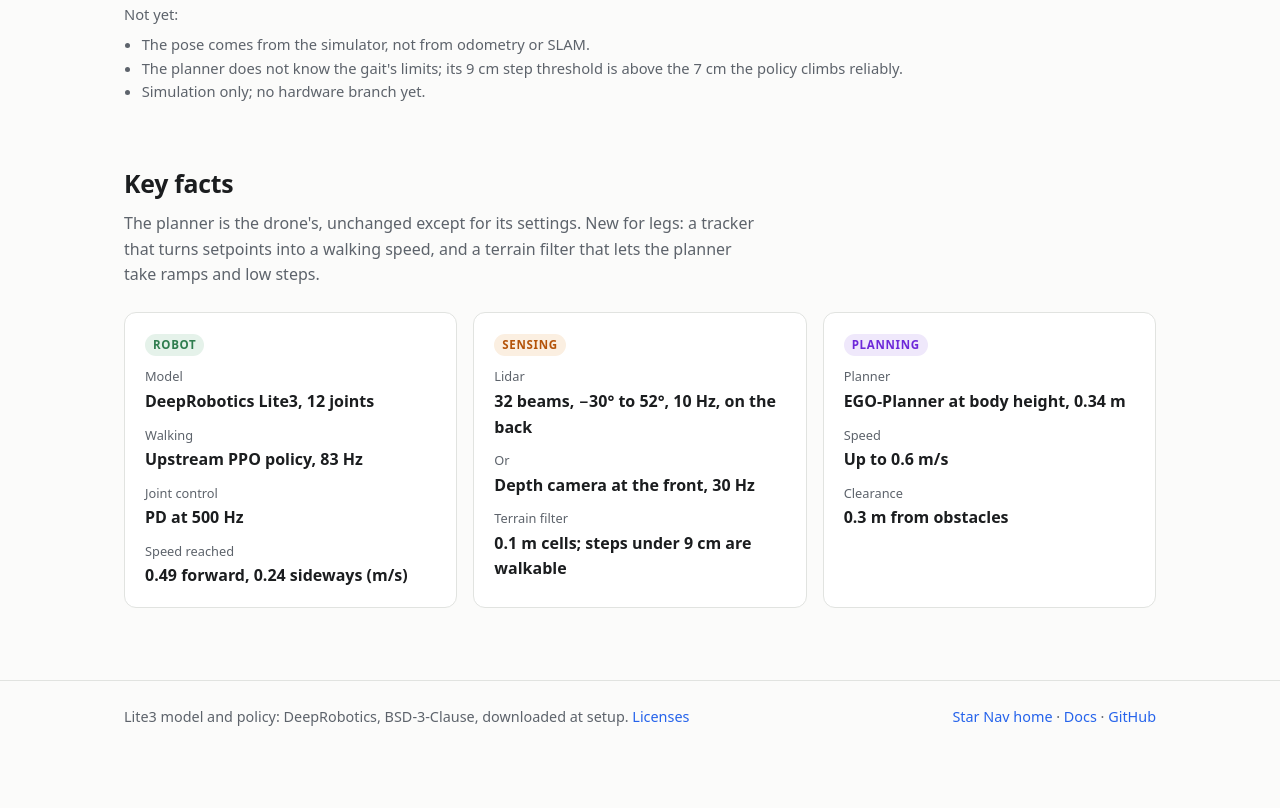
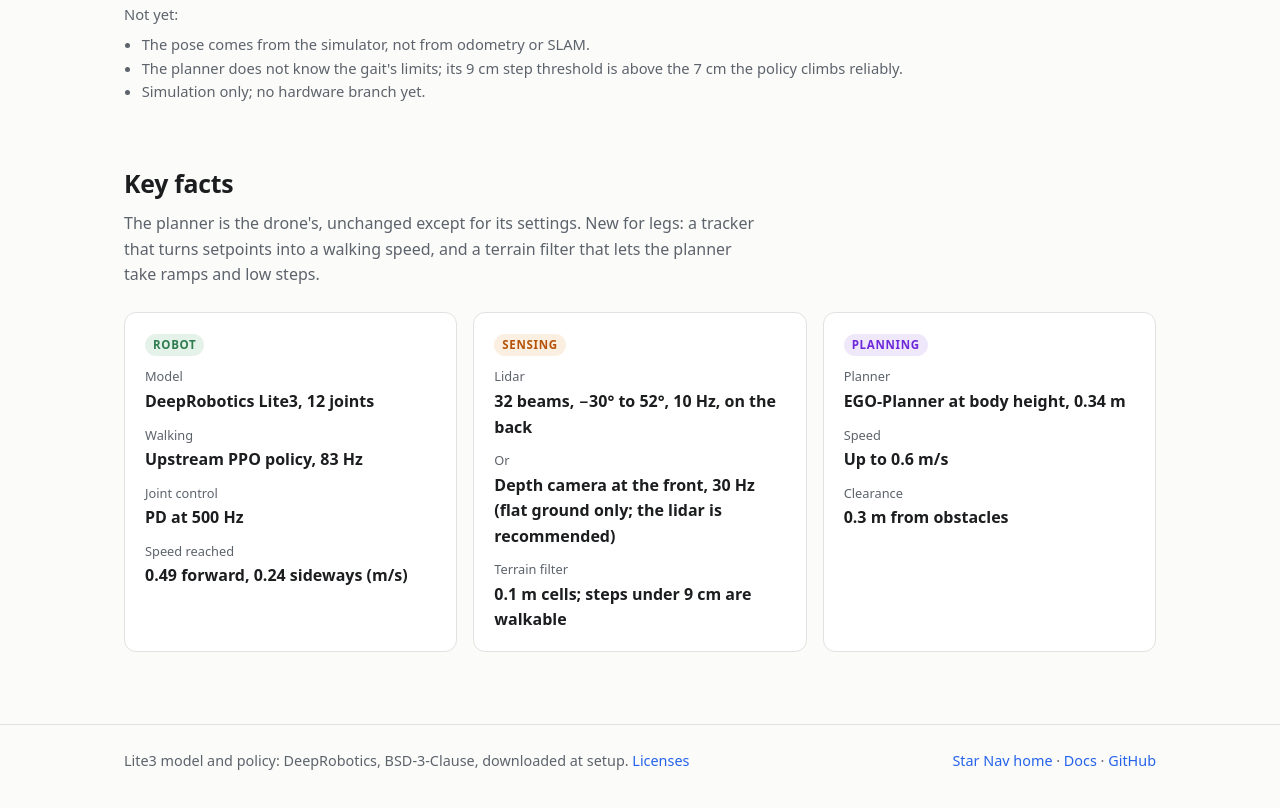
Before and after one commit to 1nrobotics/star-nav, a plain HTML site: page site/quadruped.html in a window 1280 px wide. Shown: the part 1745-2553 px from the top of the page. Before the commit the page ends 2513 px from the top, so only its background shows below. Drawn offline with Linux system fonts and the light colour scheme.

Commit message:
docs: the Lite3 uses the lidar; the depth camera is for flat ground only
In the house the depth camera (sensor:=depth) and terrain:=false bypass
the terrain filter: the ramp and the steps become obstacles, and the
robot collides or falls. Both fail the same way on main (b952dec).
The forest with the depth camera still passes.

Co-Authored-By: Claude <noreply@anthropic.com>
Claude-Session: https://claude.ai/code/session_011pxBfEbsqqk4SAh1BLT4Es

```diff
--- a/site/quadruped.html
+++ b/site/quadruped.html
@@ -146,7 +146,7 @@
           <span class="tag ros">Sensing</span>
           <dl>
             <dt>Lidar</dt><dd>32 beams, −30° to 52°, 10&nbsp;Hz, on the back</dd>
-            <dt>Or</dt><dd>Depth camera at the front, 30&nbsp;Hz</dd>
+            <dt>Or</dt><dd>Depth camera at the front, 30&nbsp;Hz (flat ground only; the lidar is recommended)</dd>
             <dt>Terrain filter</dt><dd>0.1&nbsp;m cells; steps under 9&nbsp;cm are walkable</dd>
           </dl>
         </div>
```
Also changed, not shown: 5 other files.
